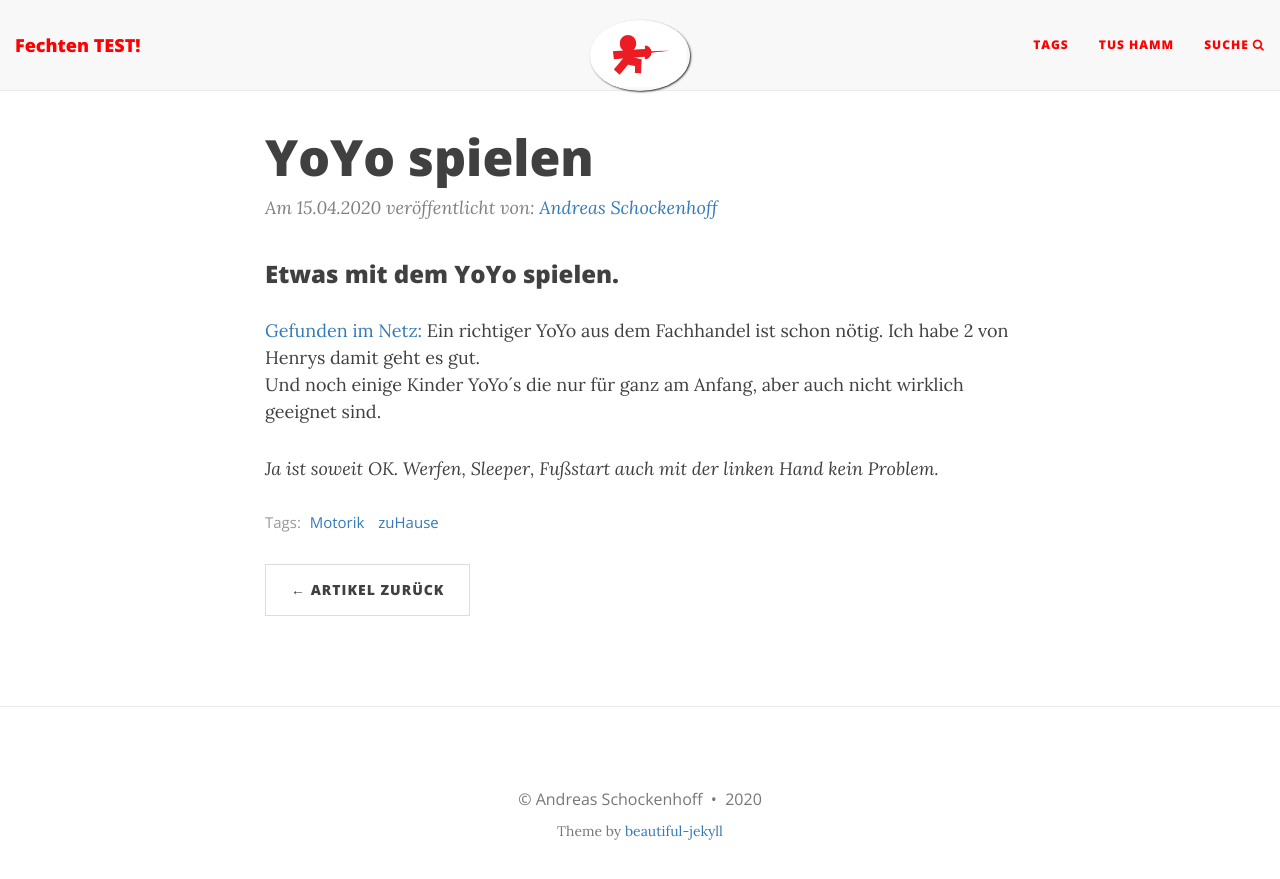
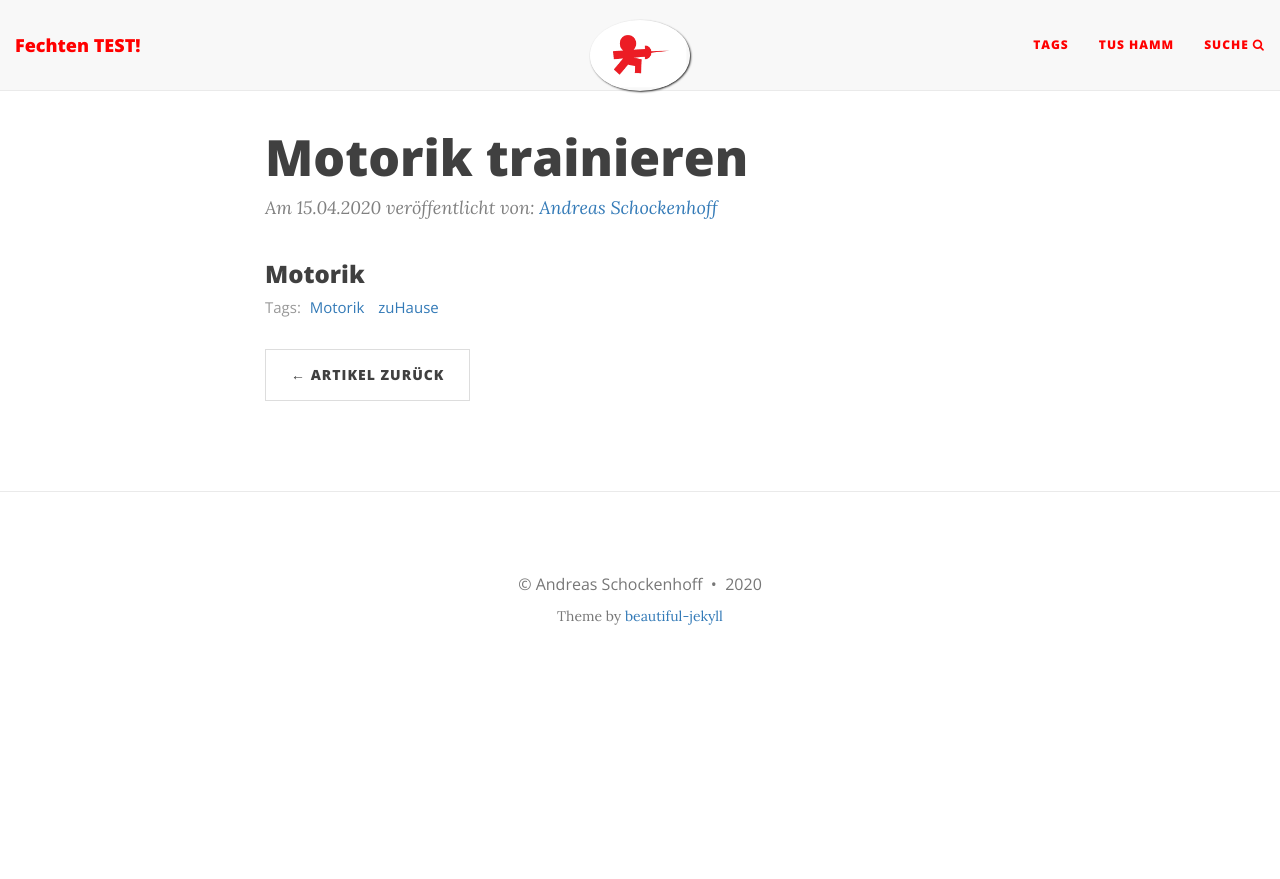
Before and after one commit to test-blog-fechten/test-blog-fechten.github.io, a Jekyll site: the page built from _posts/2020-04-15-mot-rest.md, in a window 1280 px wide. Shown: the top 879 px of the page. Built offline with Jekyll 4.4.1, drawn with Linux system fonts in a browser that asks for light colours; nearby versions of some CDN libraries.

Commit message:
correct post

```diff
--- a/_posts/2020-04-15-mot-rest.md
+++ b/_posts/2020-04-15-mot-rest.md
@@ -1,13 +1,8 @@
 ---
 layout: post
-title: YoYo spielen
+title: Motorik trainieren
 tags: [Motorik,zuHause]
 author: Andreas Schockenhoff
 email: ASchockenhoff@fechten-hamm.de
 ---
-### Etwas mit dem YoYo spielen.
-[Gefunden im Netz:](https://www.youtube.com/watch?v=UxTiFFkEkIs)
-Ein richtiger YoYo aus dem Fachhandel ist schon nötig. Ich habe 2 von Henrys damit geht es gut.
-Und noch einige Kinder YoYo´s die nur für ganz am Anfang, aber auch nicht wirklich geeignet sind.
-
-_Ja ist soweit OK. Werfen, Sleeper, Fußstart auch mit der linken Hand kein Problem._
+### Motorik
```
